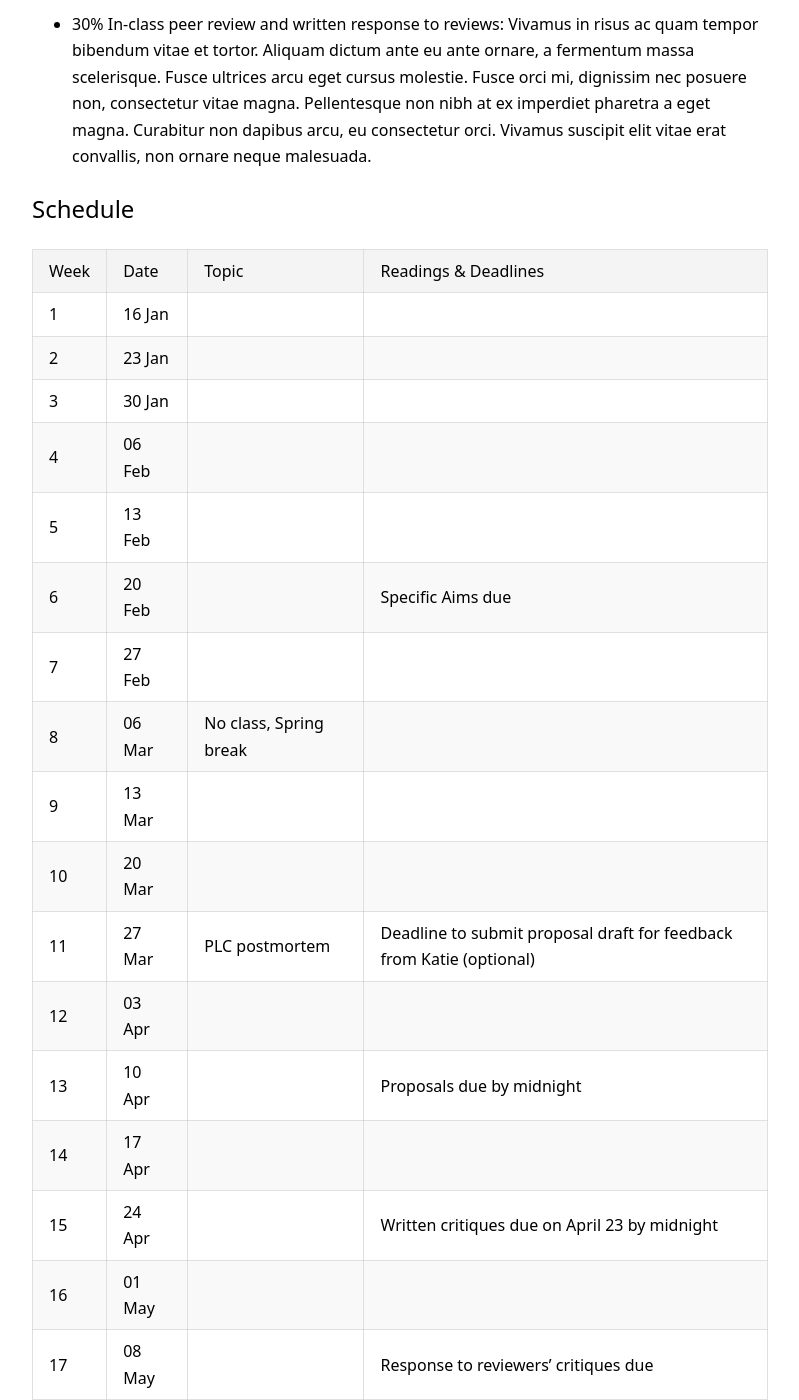
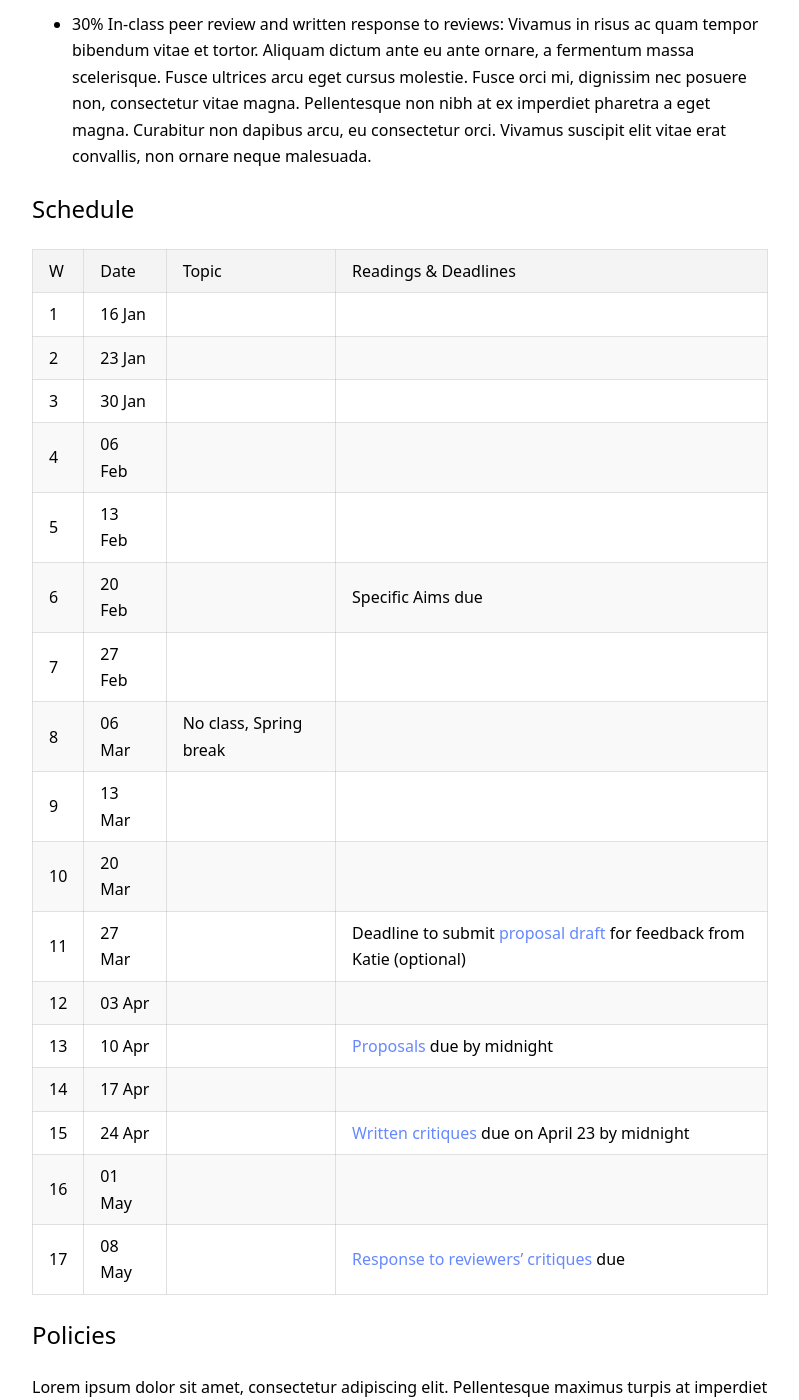
Before and after one commit to kschuler/ling001, a Jekyll site: the page built from index.md, in a window 1280 px wide and 1400 px high, scrolled down 1219 px. Shown: the whole window, without its empty margins (240-1039 px from the left). Built offline with Jekyll 4.4.1, drawn with Linux system fonts in a browser that asks for light colours.

Commit message:
Update index.md

```diff
--- a/index.md
+++ b/index.md
@@ -28,7 +28,7 @@ Phasellus tristique, lectus pretium accumsan venenatis, lectus justo aliquam tel
 
 ## Schedule
 
-Week | Date | Topic | Readings & **Deadlines**
+W | Date | Topic | Readings & **Deadlines**
 --- | --- | --- | ---
 1 | 16 Jan |  |
 2 | 23 Jan |  |
@@ -40,13 +40,13 @@ Week | Date | Topic | Readings & **Deadlines**
 8 | 06 Mar | No class, Spring break |
 9 | 13 Mar |  |
 10 | 20 Mar |  |
-11 | 27 Mar | PLC postmortem | **Deadline to submit proposal draft for feedback from Katie (optional)**
+11 | 27 Mar |  | **Deadline to submit [proposal draft](spring2018/research-proposal.html) for feedback from Katie (optional)**
 12 | 03 Apr |  |
-13 | 10 Apr |  | **Proposals due by midnight**
+13 | 10 Apr |  | **[Proposals](spring2018/research-proposal.html) due by midnight**
 14 | 17 Apr |  |
-15 | 24 Apr |  | **Written critiques due on April 23 by midnight**
+15 | 24 Apr |  | **[Written critiques](spring2018/research-proposal.html#in-class-peer-review) due on April 23 by midnight**
 16 | 01 May |  |
-17 | 08 May |  | **Response to reviewers' critiques due**
+17 | 08 May |  | **[Response to reviewers' critiques](spring2018/research-proposal.html#written-response-to-reviews) due**
 
 
 ## Policies
```
